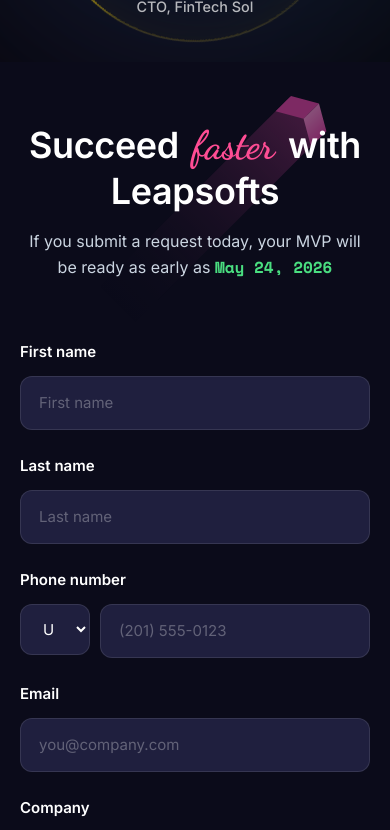
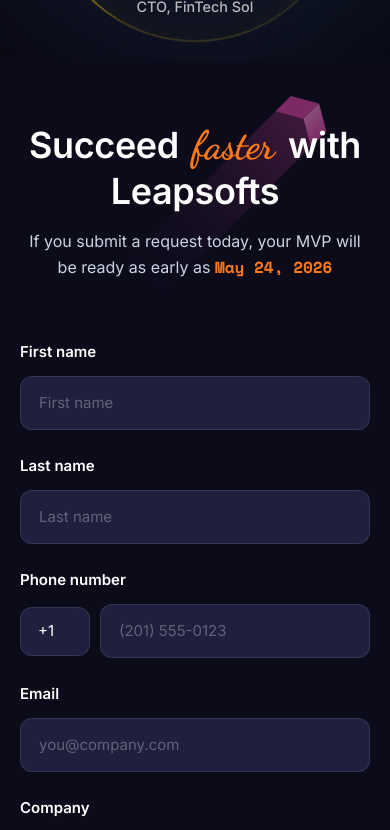
Before and after one commit to Zohaib-Ch/leapsofts-dev, a React (Vite) app: page / in a window 390 px wide. Shown: the part 8580-9410 px from the top of the page. Built offline with nearby package versions, Linux system fonts and the light colour scheme; a web font is replaced by a local one.

Commit message:
Contact Form Fixes

```diff
--- a/src/components/ContactForm/ContactForm.module.css
+++ b/src/components/ContactForm/ContactForm.module.css
@@ -90,7 +90,7 @@
 
 .headline .accent {
     font-family: 'Dancing Script', cursive;
-    color: #ff4d94;
+    color: var(--color-orange);
     font-size: 1.1em;
     font-weight: 700;
     margin: 0 5px;
@@ -103,7 +103,7 @@
 }
 
 .dateHighlight {
-    color: #4ade80;
+    color: var(--color-orange);
     /* Brighter green */
     font-family: 'Space Mono', monospace;
     font-weight: 600;
@@ -173,8 +173,47 @@
     gap: 10px;
 }
 
-.countrySelectWrapper {
+.countrySelectContainer {
+    position: relative;
     width: 85px;
+    display: flex;
+    align-items: center;
+}
+
+.selectedCountryCode {
+    position: absolute;
+    left: 18px;
+    color: #ffffff;
+    font-size: 15px;
+    pointer-events: none;
+    z-index: 1;
+}
+
+.countrySelect {
+    width: 100%;
+    padding: 14px 18px;
+    background: #1f1f3e;
+    border: 1px solid rgba(255, 255, 255, 0.1);
+    border-radius: 12px;
+    color: transparent;
+    /* Hide the native selected text */
+    font-size: 15px;
+    transition: all 0.3s ease;
+    cursor: pointer;
+    appearance: none;
+    /* Remove default arrow to avoid overlap if needed, or keep for UX */
+    padding-left: 18px;
+}
+
+.countrySelect option {
+    background: #1f1f3e;
+    color: #ffffff;
+}
+
+.countrySelect:focus {
+    outline: none;
+    border-color: #ff4d94;
+    background: #2a2a4e;
 }
 
 .phoneInput {
@@ -284,7 +323,11 @@
 }
 
 @media (max-width: 480px) {
-    .countrySelectWrapper {
+    .countrySelectContainer {
         width: 70px;
     }
+
+    .countrySelect {
+        font-size: 12px;
+    }
 }
--- a/src/components/ContactForm/ContactForm.tsx
+++ b/src/components/ContactForm/ContactForm.tsx
@@ -261,7 +261,10 @@
                         <div className={styles.formGroup}>
                             <label htmlFor="phone" className={styles.label}>Phone number</label>
                             <div className={styles.phoneGroup}>
-                                <div className={styles.countrySelectWrapper}>
+                                <div className={styles.countrySelectContainer}>
+                                    <span className={styles.selectedCountryCode}>
+                                        {selectedCountry?.code}
+                                    </span>
                                     <select
                                         name="countryCode"
                                         className={styles.countrySelect}
@@ -270,7 +273,7 @@
                                     >
                                         {(countryPhonePatterns as CountryPattern[]).map((country) => (
                                             <option key={country.iso2} value={country.iso2}>
-                                                {country.iso2} +{country.code}
+                                                {country.country} ({country.code})
                                             </option>
                                         ))}
                                     </select>
@@ -369,8 +372,8 @@
 
                     <div className={styles.submitSection}>
                         <Button
-                            color1="#22c55e"
-                            color2="#16a34a"
+                            color1="var(--color-primary)"
+                            color2="var(--color-primary-light)"
                             text="Submit"
                             hasIcon={true}
                         />
--- a/src/components/Footer/Footer.tsx
+++ b/src/components/Footer/Footer.tsx
@@ -23,7 +23,7 @@
       { name: 'Healthcare', path: '/industries/healthcare' },
       { name: 'Mid-Sized Businesses', path: '/industries/mid-sized-businesses' },
       { name: 'Wholesale and Retail', path: '/industries/wholesale-retail' },
-      { name: 'Ed-Tech', path: '/industries/ed-tech' },
+      { name: 'EdTech', path: '/industries/edtech' },
       { name: 'Construction', path: '/industries/construction' },
       { name: 'Entertainment', path: '/industries/entertainment' },
       { name: 'Real Estate', path: '/industries/real-estate' },
--- a/src/components/Navbar/Navbar.tsx
+++ b/src/components/Navbar/Navbar.tsx
@@ -94,7 +94,7 @@
     { name: 'Healthcare', path: '/industries/healthcare' },
     { name: 'Mid-Sized Businesses', path: '/industries/mid-sized-businesses' },
     { name: 'Wholesale and Retail', path: '/industries/wholesale-retail' },
-    { name: 'Ed-Tech', path: '/industries/ed-tech' },
+    { name: 'EdTech', path: '/industries/edtech' },
     { name: 'Construction', path: '/industries/construction' },
     { name: 'Entertainment', path: '/industries/entertainment' },
     { name: 'Real Estate', path: '/industries/real-estate' },
--- a/src/pages/IndustriesPages/Construction.tsx
+++ b/src/pages/IndustriesPages/Construction.tsx
@@ -35,7 +35,7 @@
 }
 const servicesData: InfoGridProps['data'] = {
   label: 'Operational Modules — Engineering Project Success',
-  title: 'Built on Leapsofts data for construction excellence.',
+  title: 'Tailored for the Construction Industry',
   items: [
     {
       icon: '01',
--- a/src/pages/IndustriesPages/Transportation.tsx
+++ b/src/pages/IndustriesPages/Transportation.tsx
@@ -29,7 +29,7 @@
 
 const servicesData: InfoGridProps['data'] = {
     label: 'Operational Modules — Powering the Fleet',
-    title: 'Refined from the "Leapsofts" features list',
+    title: 'Tailored for the Logistics Industry',
     items: [
         {
             icon: '01',
--- a/src/routes/routes.tsx
+++ b/src/routes/routes.tsx
@@ -179,7 +179,7 @@
                         element: <WholesaleRetail />
                     },
                     {
-                        path: 'ed-tech',
+                        path: 'edtech',
                         element: <Education />
                     },
                     {
```
